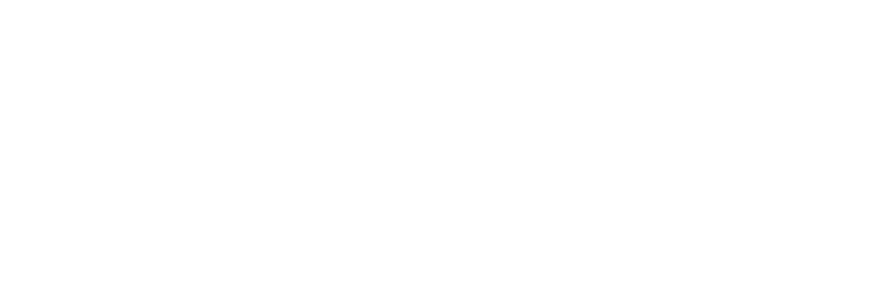
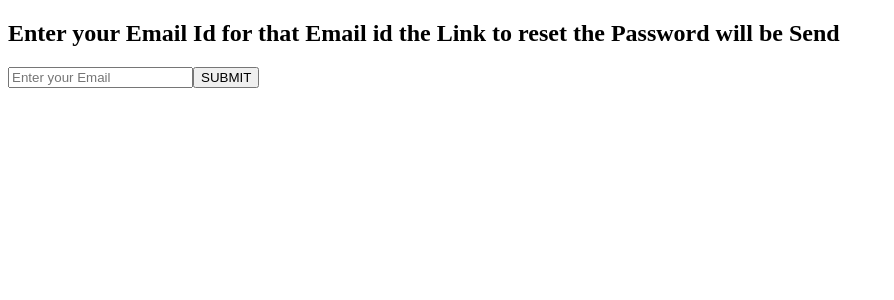
Before and after one commit to Vishnu-D-2002/URL-Short-FE, a React (Vite) app: page /emailSend in a window 1280 px wide. Before the commit this address had no page. Shown: the top 300 px of the page, without its empty margins (0-894 px from the left). Built offline with nearby package versions, Linux system fonts and the light colour scheme.

Commit message:
reset password

```diff
--- a/src/App.jsx
+++ b/src/App.jsx
@@ -6,8 +6,7 @@
 import TotalURL from './components/TotalURL'
 import ResetPassword from './components/ResetPassword'
 import URLcreate from './components/URLcreate'
-
-
+import EmailSend from './components/EmailSend'
 
 function App() {
   return (
@@ -20,6 +19,7 @@
             <Route path='/dashboard' element={<Dashboard />} />
             <Route path='/createURL' element={<URLcreate />} />
             <Route path='/totalURL' element={<TotalURL />} />
+            <Route path='/emailSend' element={ <EmailSend /> } />
             <Route path='/resetPassword/:randomString' element={ <ResetPassword /> } />
           </Routes>
         </div>
--- /dev/null
+++ b/src/components/EmailSend.jsx
@@ -0,0 +1,41 @@
+import React, { useState } from 'react'
+import { instance } from '../../services/instance';
+
+function EmailSend() {
+
+    const [email, setEmail] = useState('');
+
+    const handleMailSend = async (e) => {
+        try {
+
+            e.preventDefault();
+
+            const mail = await instance.post('/reset-password', { email });
+
+            console.log('Password Reset Mail send successfully', mail);
+
+        } catch (error) {
+
+            console.error('Error in sending mail', error);
+
+        }
+    };
+
+  return (
+      <div>
+            <form onSubmit={handleMailSend}>
+                <h2>Enter your Email Id for that Email id the Link to reset the
+                  Password will be Send</h2>
+              <input
+                  type='email'
+                  placeholder='Enter your Email'
+                  value={email}
+                  onChange={e=>setEmail(e.target.value)}
+              />
+              <button type='submit'>SUBMIT</button>
+            </form>
+      </div>
+  )
+}
+
+export default EmailSend
--- a/src/components/ResetPassword.jsx
+++ b/src/components/ResetPassword.jsx
@@ -1,15 +1,32 @@
 import React, { useState } from 'react'
+import { instance } from '../../services/instance';
 
 function ResetPassword() {
 
     const [newPassword, setNewPassword] = useState('');
 
+    const handleNewPassword = async (e) => {
+        try {
+            e.preventDefault();
+
+            const randomString = window.location.pathname.slice(-7);
+
+            console.log(randomString);
+
+            await instance.post('/new-password', { randomString, newPassword });
+
+            console.log('Password changed successfull');
+
+        } catch (error) {
+            console.error('Error is Changing Password :', error);
+        }
+    }
   return (
       <div>
 
-          <h1>Enter the New Password to reset the Password </h1>
+          <h1>Enter the New Password to reset the old Password </h1>
 
-          <form>
+          <form onSubmit={handleNewPassword}>
               <label>New Password : </label>
               <input
                   type='password'
@@ -17,6 +34,7 @@
                   value={newPassword}
                   onChange={e=>setNewPassword(e.target.value)}
               />
+              <button type='submit'>Change Password</button>
           </form>
       </div>
   )
--- a/src/components/SignIn.jsx
+++ b/src/components/SignIn.jsx
@@ -56,6 +56,7 @@
 
                 <div>
                     <button type='submit'>LOGIN</button>
+                    <Link to='/emailSend'>Reset Password</Link>
                 </div>
 
                 <h2>
```
